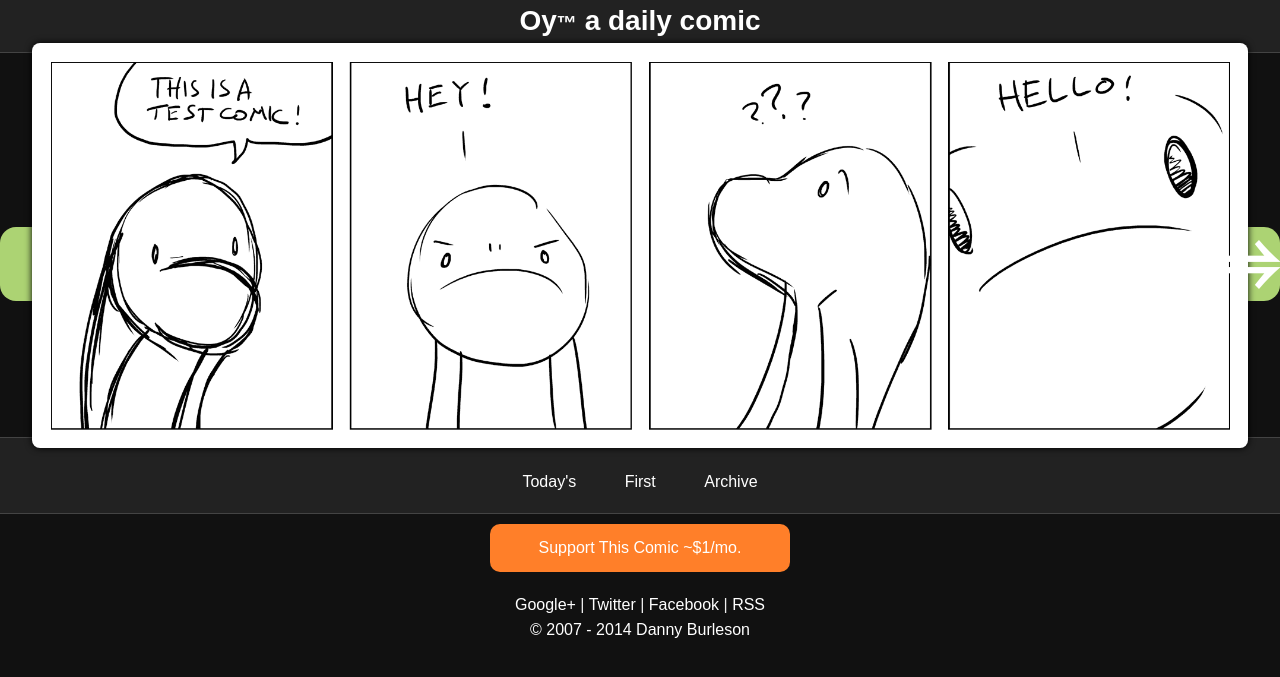
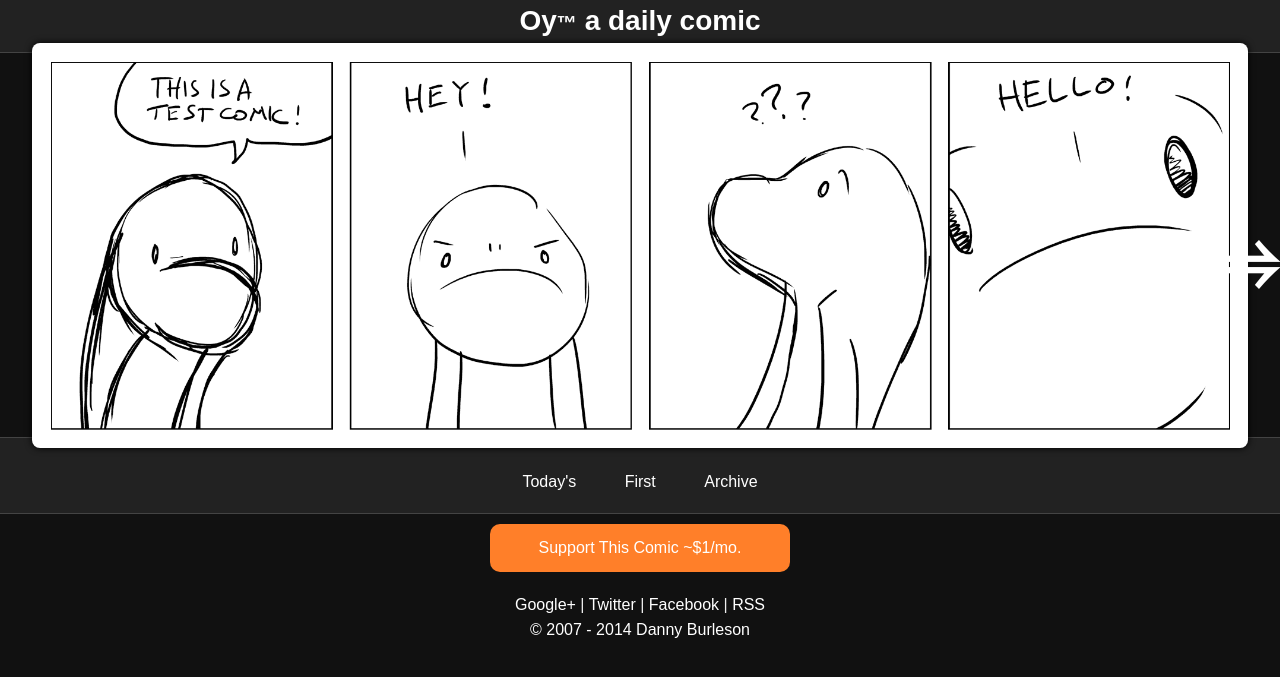
Before and after one commit to oycomics/oycomics.github.io, a Jekyll site: the page built from _posts/2014-03-20-daily-test-comic.md, in a window 1280 px wide. Shown: the top 677 px of the page. Built offline with Jekyll 4.4.1, drawn with Linux system fonts in a browser that asks for light colours; Markdown is read by kramdown in place of the engine named in the settings.

Commit message:
Update comic_nav.html

```diff
--- a/_includes/comic_nav.html
+++ b/_includes/comic_nav.html
@@ -5,5 +5,3 @@
 {% if page.next.url %}
 <a class="comic_nav comic_nav_next"  href="{{page.next.url}}" title="Next Comic: {{page.next.title}}"><span>&#10596;</span></a>
 {% endif %}
-
-<div class="stripe">&lsaquo;</div>
```
